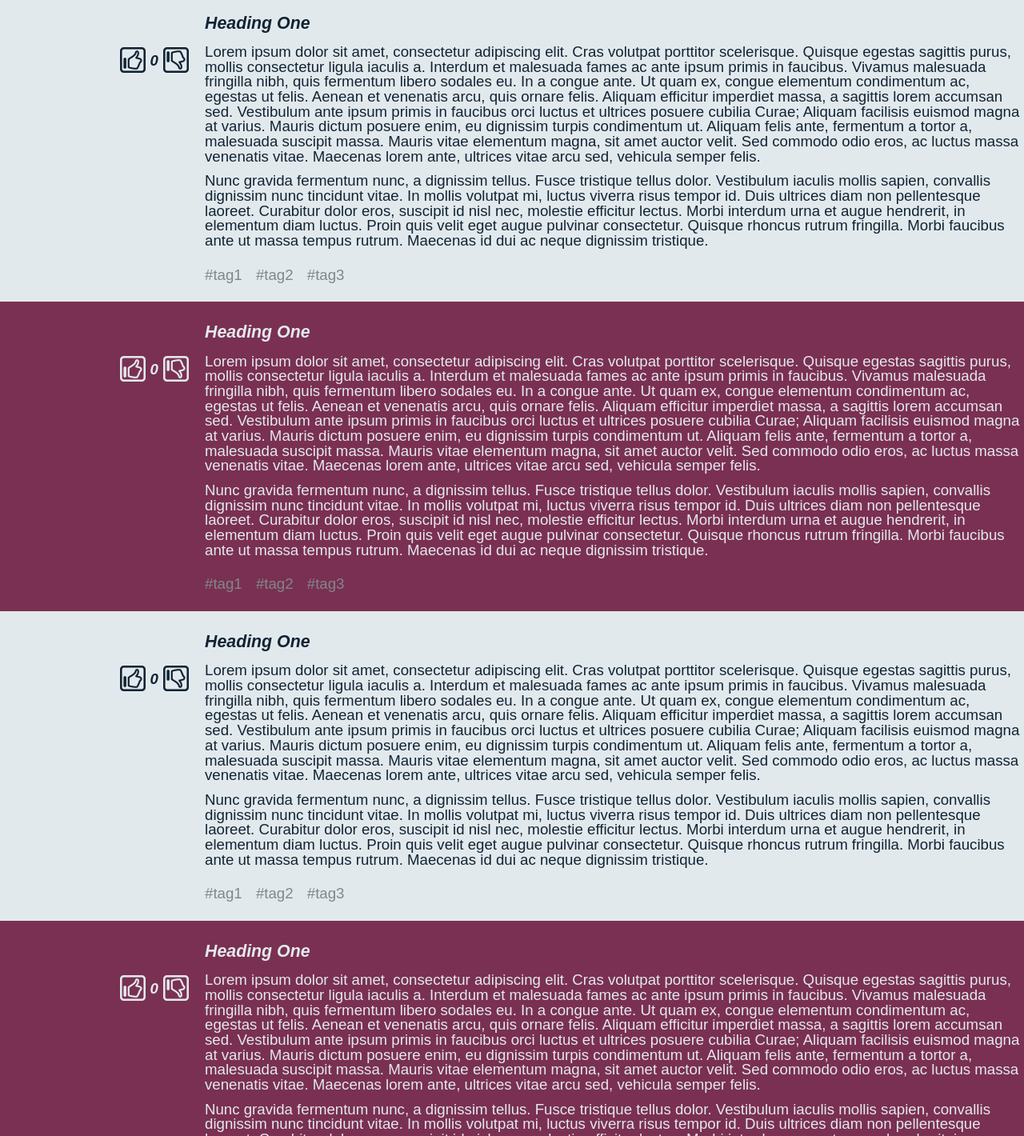
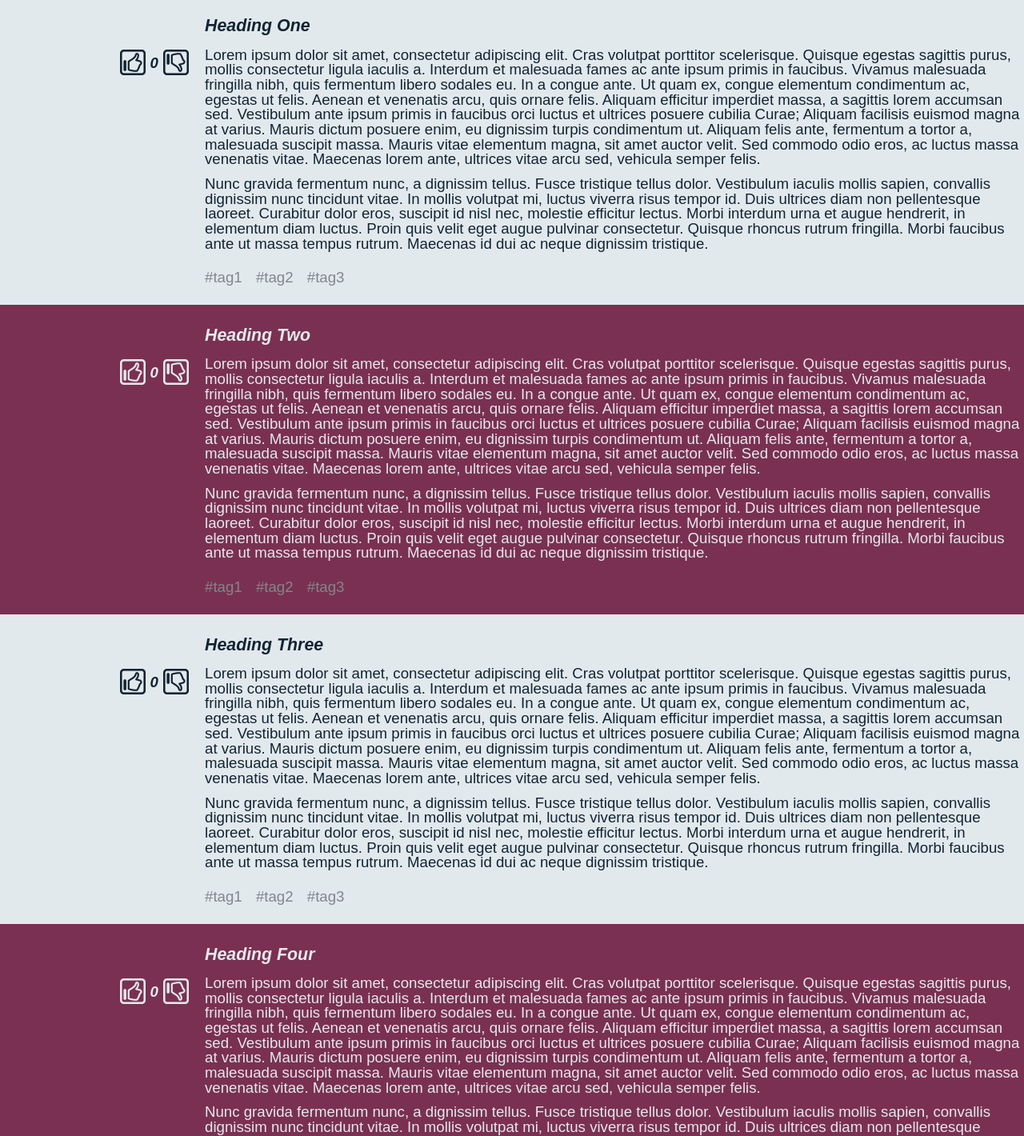
Before and after one commit to zburgermeiszter/css3-html5-javascript-test, a plain HTML site: page solution/index.html in a window 1280 px wide. Shown: the part 320-1740 px from the top of the page at 80% size. Drawn offline with Linux system fonts and the light colour scheme; a script that the page names is missing.

Commit message:
HTML5 validation

```diff
--- a/solution/index.html
+++ b/solution/index.html
@@ -1,5 +1,8 @@
+<!DOCTYPE html>
 <html>
 <head>
+    <meta charset="utf-8">
+    <title>Web design blog</title>
     <script src="https://cdnjs.cloudflare.com/ajax/libs/require.js/2.1.22/require.min.js"></script>
     <link rel="stylesheet" href="css/reset.css">
     <link rel="stylesheet" href="css/style.css">
@@ -8,7 +11,7 @@
 
 <header>
     <div>
-        <img src="images/logo.png">
+        <img src="images/logo.png" alt="Web design blog logo">
     </div>
     <p>Web design blog</p>
 </header>
@@ -78,7 +81,7 @@
             <a class="sprite down"></a>
         </aside>
         <section>
-            <h1>Heading one</h1>
+            <h1>Heading two</h1>
 
             <p>
                 Lorem ipsum dolor sit amet, consectetur adipiscing elit. Cras volutpat porttitor scelerisque. Quisque
@@ -110,6 +113,7 @@
 
         </section>
     </article>
+
     <article>
         <aside>
             <a class="sprite up"></a>
@@ -117,7 +121,7 @@
             <a class="sprite down"></a>
         </aside>
         <section>
-            <h1>Heading one</h1>
+            <h1>Heading three</h1>
 
             <p>
                 Lorem ipsum dolor sit amet, consectetur adipiscing elit. Cras volutpat porttitor scelerisque. Quisque
@@ -149,6 +153,7 @@
 
         </section>
     </article>
+
     <article>
         <aside>
             <a class="sprite up"></a>
@@ -156,7 +161,7 @@
             <a class="sprite down"></a>
         </aside>
         <section>
-            <h1>Heading one</h1>
+            <h1>Heading four</h1>
 
             <p>
                 Lorem ipsum dolor sit amet, consectetur adipiscing elit. Cras volutpat porttitor scelerisque. Quisque
```
